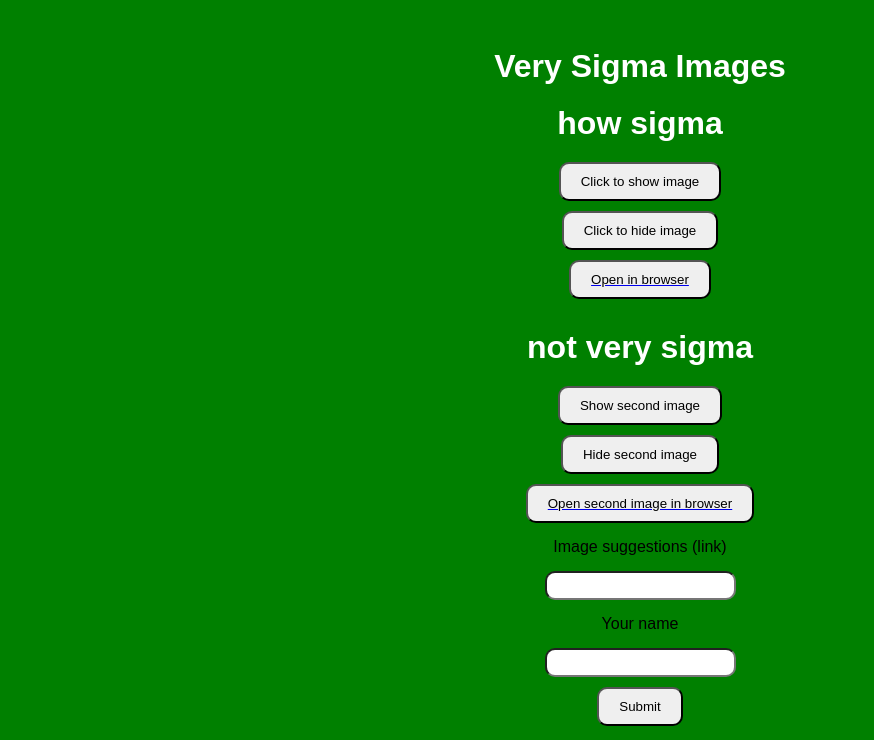
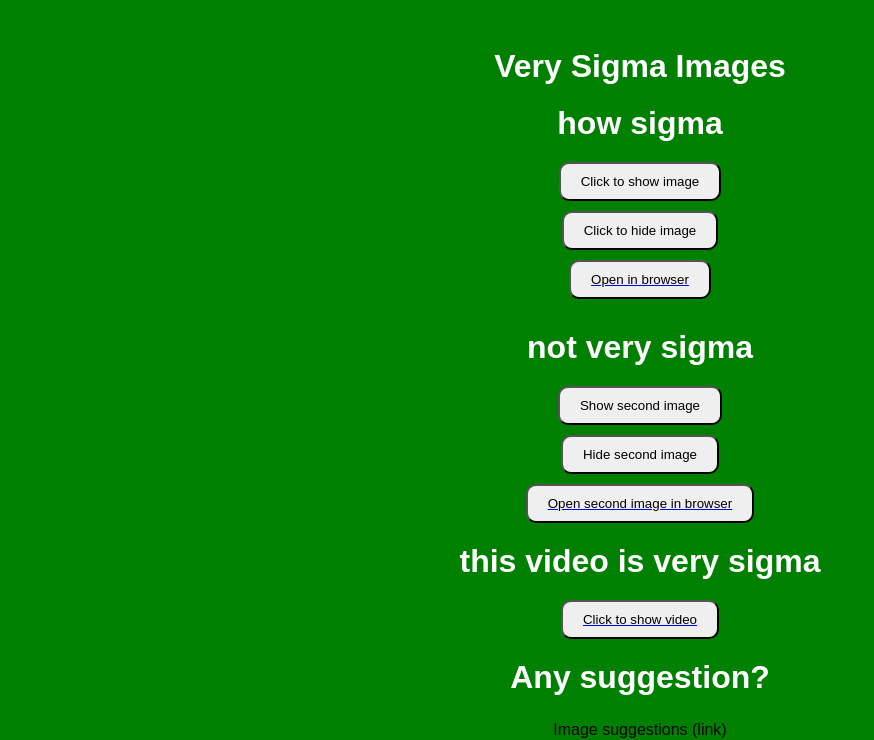
Before and after one commit to sid382919/web, a plain HTML site: page index.html in a window 1280 px wide. Shown: the part 92-832 px from the top of the page, without its empty margins (0-874 px from the left). Drawn offline with Linux system fonts and the light colour scheme.

Commit message:
index.html

```diff
--- a/index.html
+++ b/index.html
@@ -11,7 +11,7 @@
       font-family: sans-serif;
       text-align: center;
       margin: 0;
-      padding-top: 120px; /* Space for fixed logo and title */
+      padding-top: 120px;
     }
 
     h1, h2 {
@@ -46,7 +46,6 @@
       max-width: 80%;
     }
 
-    /* Sticky logo and title in top-left */
     .logo-container {
       position: fixed;
       top: 10px;
@@ -71,14 +70,17 @@
     .not {
       margin-top: 30px;
     }
+    p{
+      color:white
+    }
   </style>
 </head>
 <body>
 
-  <!-- Top-of-page title -->
+
   <h1 style="color: white; margin-top: 20px;">Very Sigma Images</h1>
 
-  <!-- Top-left fixed logo and title -->
+
   <div class="logo-container">
     <img class="logo" src="https://iili.io/3wUwQYN.png" alt="Logo" />
     <h2 class="title_text">sigma.com</h2>
@@ -106,14 +108,6 @@
     </a>
   </div>
 
-  <label for="link">Image suggestions (link)</label>
-  <input id="link" type="text" />
-
-  <label for="name">Your name</label>
-  <input id="name" type="text" />
-
-  <button id="submit">Submit</button>
-  <h2 id="input_result"></h2>
 
   <script>
     function appear() {
@@ -131,13 +125,30 @@
     function disappear_not() {
       document.getElementById("not").style.display = "none";
     }
+  </script>
+  <h2></h2>
+  <h1>this video is very sigma</h1>
+  <a
+   href="https://www.youtube.com/watch?v=xvFZjo5PgG0" target="_blank">
+  <button>Click to show video</button>
+</a>
+  <h1>Any suggestion?</h2>
+      <label for="link">Image suggestions (link)</label>
+  <input id="link" type="text" />
 
-    document.getElementById("submit").onclick = function () {
+  <label for="name">Your name</label>
+  <input id="name" type="text" />
+
+  <button id="submit">Submit</button>
+  <h2 id="input_result"></h2>
+      <script>
+        document.getElementById("submit").onclick = function () {
       const suggestion = document.getElementById("link").value;
       const name = document.getElementById("name").value;
       document.getElementById("input_result").textContent = `Thank you for the suggestion, ${name}!`;
     };
   </script>
+      </body>
+</html>
 
-</body>
 </html>
```
